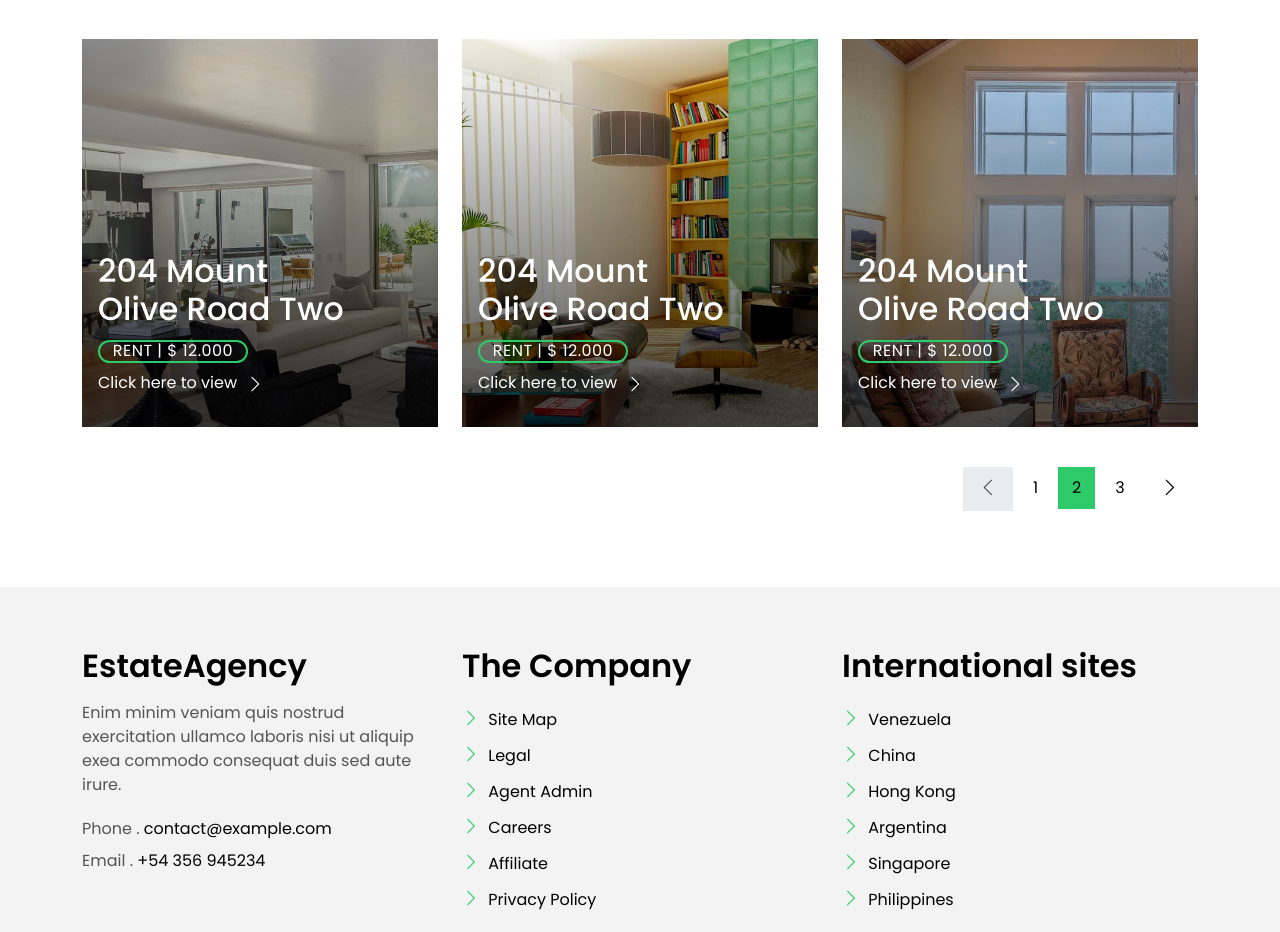
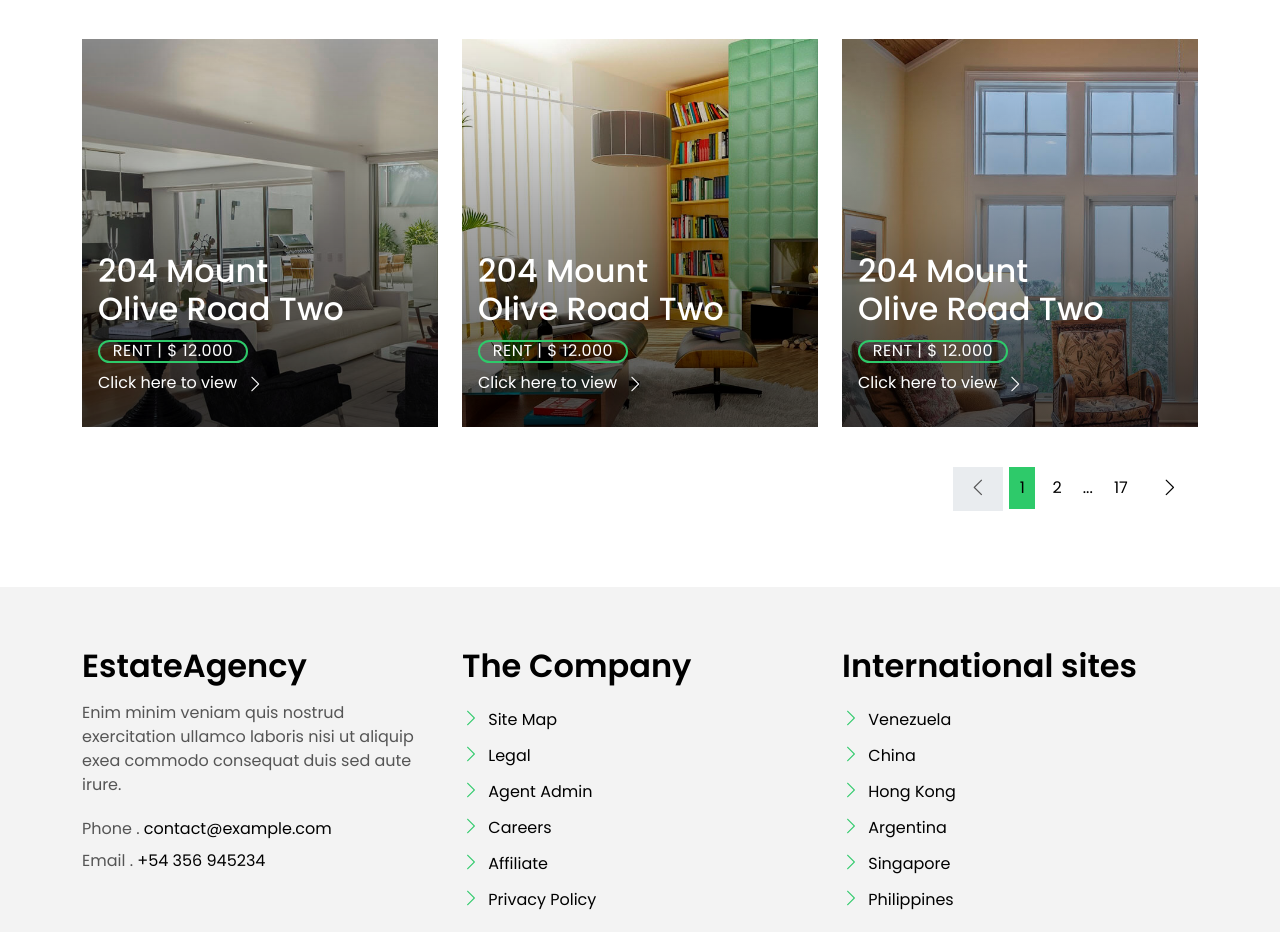
Before and after one commit to huynq-fouj/PHP-hotel, a PHP site: page /views/rooms.php in a window 1280 px wide. Shown: the part 800-1732 px from the top of the page. Run offline with PHP 8.4, Linux system fonts and the light colour scheme; tables that the repository leaves empty or names only in its code hold one stand-in row (values such as "Sample post").

Commit message:
Paging rooms

```diff
--- a/admin/components/Paging.php
+++ b/admin/components/Paging.php
@@ -49,7 +49,7 @@ function Paging($url, $page, $total, $totalperpage) {
             }
         }
         if($page < $countPages - 3) {
-            $rightCurrent += "<li class=\"page-item disabled\"><a class=\"page-link\" href=\"#\">...</a></li>";
+            $rightCurrent .= "<li class=\"page-item disabled\"><a class=\"page-link\" href=\"#\">...</a></li>";
         }
         $out .= $rightCurrent;
         //End right current
--- a/assets/css/views_style.css
+++ b/assets/css/views_style.css
@@ -218,14 +218,25 @@ a:hover {
 .pagination-a .pagination .page-link {
   margin: 0 0.2rem;
   border-color: transparent;
-  padding: 0.5rem 0.8rem;
-  color: #000000;
+  padding: 0.5rem 0.6rem;
+  color: #000000;
+}
+
+.pagination-a .pagination span.page-link {
+  padding: 0.5rem 0.2rem;
 }
 
 .pagination-a .pagination .page-link:hover,
 .pagination-a .pagination .page-link:active,
 .pagination-a .pagination .page-link:focus {
   background-color: #2eca6a;
+}
+
+.pagination-a .pagination span.page-link:hover,
+.pagination-a .pagination span.page-link:active,
+.pagination-a .pagination span.page-link:focus {
+  background-color: transparent;
+  cursor: default;
 }
 
 .pagination-a .pagination .page-link span {
--- a/views/components/Paging.php
+++ b/views/components/Paging.php
@@ -1,62 +1,129 @@
 <?php
 function Paging($url, $page, $total, $totalperpage) {
+    $countPages = (int)($total / $totalperpage);
+    if($total % $totalperpage != 0) {
+        $countPages++;
+    }
+
+    if($page > $countPages || $page<=0) {
+        $page = 1;
+    }
+
     $out = '<div class="row">
             <div class="col-sm-12">
             <nav class="pagination-a">
-        <ul class="pagination justify-content-end">
-          <li class="page-item disabled">
+            <ul class="pagination justify-content-end">';
+    if($countPages > 1) {
+        if($page == 1) {
+            //Previous page
+            $out .= '<li class="page-item disabled">
                         <a class="page-link" href="#" tabindex="-1">
                             <span class="bi bi-chevron-left"></span>
                         </a>
-          </li>
-          <li class="page-item">
+                    </li>';
+            $out .= '<li class="page-item active">
                         <a class="page-link" href="#">1</a>
-          </li>
-          <li class="page-item active">
-            <a class="page-link" href="#">2</a>
-          </li>
-          <li class="page-item">
-            <a class="page-link" href="#">3</a>
-          </li>
-          <li class="page-item next">
+                    </li>';
+
+        } else {
+            //Previous page
+            $out .= '<li class="page-item next">
+                        <a class="page-link" href="'.$url.'page='.($page - 1).'" tabindex="-1">
+                            <span class="bi bi-chevron-left"></span>
+                        </a>
+                    </li>';
+            $out .= '<li class="page-item">
+                        <a class="page-link" href="'.$url.'page=1">1</a>
+                    </li>';
+        }
+
+        //Left current
+        $leftCurrent = "";
+        $count = 0;
+        for($i = $page - 1; $i > 1; $i--) {
+            $leftCurrent = '<li class="page-item">
+                                <a class="page-link" href="'.$url.'page='.$i.'">'.$i.'</a>
+                            </li>'.$leftCurrent;
+            if(++$count >= 1) {
+                break;
+            }
+        }
+        if($page > 3) {
+            $leftCurrent = '<li class="page-item">
+                                <span class="page-link">...</span>
+                            </li>'.$leftCurrent;
+        }
+        $out .= $leftCurrent;
+        //End left current
+
+        //Active page
+        if($page > 1 && $page < $countPages) {
+            $out .= '<li class="page-item active">
+                        <a class="page-link" href="'.$url.'page='.$page.'">'.$page.'</a>
+                    </li>';
+        }
+
+        //Right current
+        $rightCurrent = "";
+        $count = 0;
+        for($i = $page + 1; $i < $countPages; $i++) {
+            $rightCurrent .= '<li class="page-item">
+                                <a class="page-link" href="'.$url.'page='.$i.'">'.$i.'</a>
+                            </li>';
+            if(++$count >= 1) {
+                break;
+            }
+        }
+        if($page < $countPages - 2) {
+            $rightCurrent .= '<li class="page-item">
+                                <span class="page-link">...</span>
+                            </li>';
+        }
+        $out .= $rightCurrent;
+        //End right current
+
+        if($page == $countPages) {
+            $out .= '<li class="page-item active">
+                        <a class="page-link" href="#">'.$page.'</a>
+                    </li>';
+            //Next page
+            $out .= '<li class="page-item disabled">
                         <a class="page-link" href="#">
                             <span class="bi bi-chevron-right"></span>
                         </a>
-          </li>
-        </ul>
-      </nav>
-    </div>
-  </div>
-</div>';
+                    </li>';
+        } else {
+            $out .= '<li class="page-item">
+                        <a class="page-link" href="'.$url.'page='.$countPages.'">'.$countPages.'</a>
+                    </li>';
+            //Next page
+            $out .= '<li class="page-item next">
+                        <a class="page-link" href="'.$url.'page='.($page + 1).'">
+                            <span class="bi bi-chevron-right"></span>
+                        </a>
+                    </li>';
+        }
+    } else {
+        //Previous page
+        $out .= '<li class="page-item disabled">
+                    <a class="page-link" href="#" tabindex="-1">
+                        <span class="bi bi-chevron-left"></span>
+                    </a>
+                </li>';
+        //Active page
+        $out .= '<li class="page-item active">
+                    <a class="page-link" href="#">1</a>
+                </li>';
+                //Next page
+        $out .= '<li class="page-item disabled">
+                    <a class="page-link" href="#">
+                        <span class="bi bi-chevron-right"></span>
+                    </a>
+                </li>';
+    }
+
+    $out .= '</ul></nav></div></div></div>';
 
     return $out;
 }
 ?>
-<!-- <div class="row">
-      <div class="col-sm-12">
-        <nav class="pagination-a">
-          <ul class="pagination justify-content-end">
-            <li class="page-item disabled">
-              <a class="page-link" href="#" tabindex="-1">
-                <span class="bi bi-chevron-left"></span>
-              </a>
-            </li>
-            <li class="page-item">
-              <a class="page-link" href="#">1</a>
-            </li>
-            <li class="page-item active">
-              <a class="page-link" href="#">2</a>
-            </li>
-            <li class="page-item">
-              <a class="page-link" href="#">3</a>
-            </li>
-            <li class="page-item next">
-              <a class="page-link" href="#">
-                <span class="bi bi-chevron-right"></span>
-              </a>
-            </li>
-          </ul>
-        </nav>
-      </div>
-    </div>
-  </div> -->
--- a/views/rooms.php
+++ b/views/rooms.php
@@ -10,6 +10,7 @@ $similar = new RoomObject();
 $page = 1;
 $url = "/hostay/views/rooms.php?";
 $total = $rm->countRoom($similar);
+$total = 100;
 $totalperpage = 6;
 if(isset($_GET["page"]) && is_numeric($_GET["page"])) {
     $savePage = $_GET["page"];
```
Lines whose indentation alone changed are shown as unchanged.
